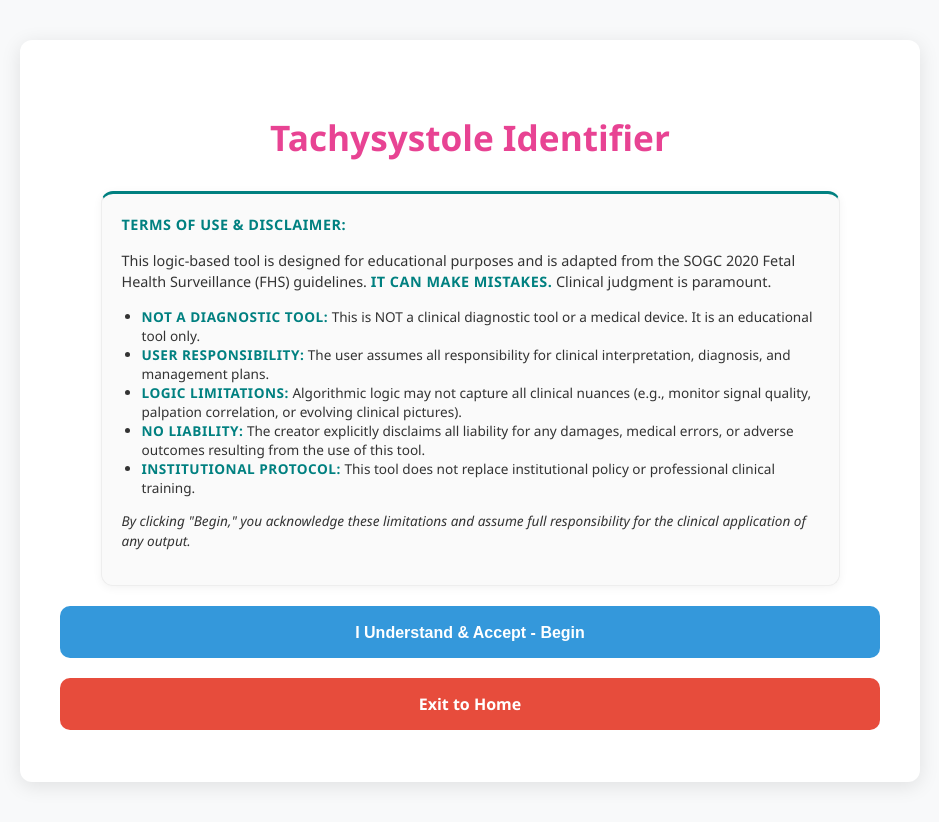
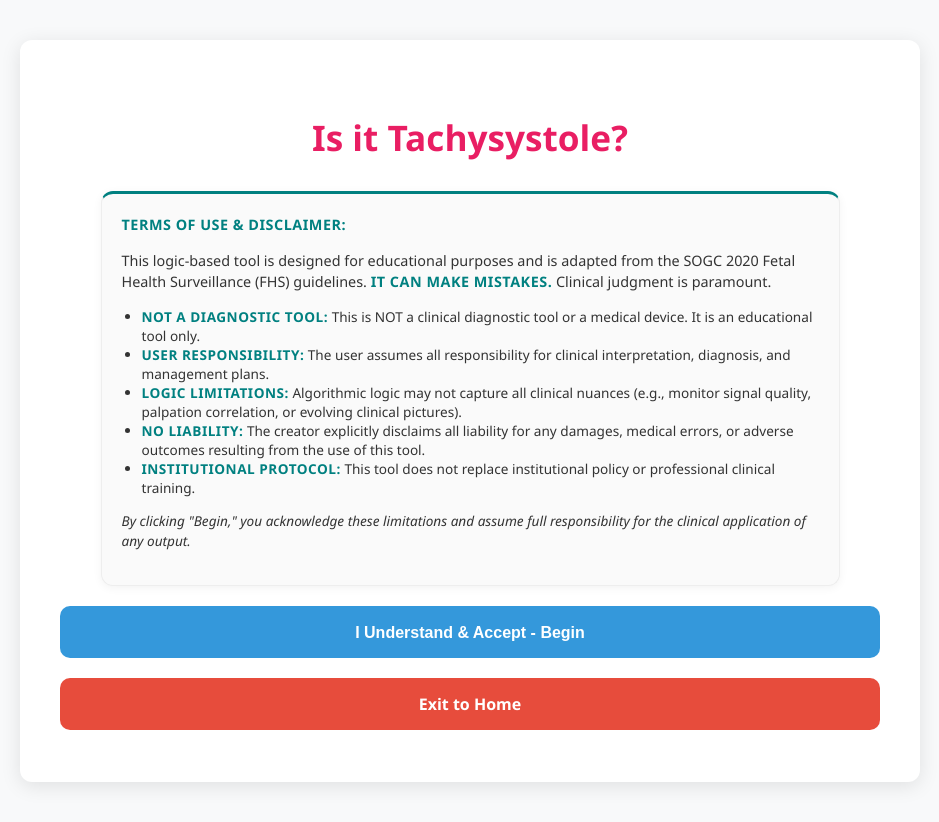
Before and after one commit to justanobnurse/test, a plain HTML site: page tachy.html in a window 1280 px wide. Shown: the whole page, without its empty margins (170-1109 px from the left). Drawn offline with Linux system fonts and the light colour scheme.

Commit message:
Update tachy.html

```diff
--- a/tachy.html
+++ b/tachy.html
@@ -9,7 +9,7 @@
 <body>
 <div class="container">
     <div id="page1">
-        <h2 style="text-align: center; font-size: 2.2rem; color: #e84393; margin-bottom: 25px;">Tachysystole Identifier</h2>
+        <h2 style="text-align: center; font-size: 2.2rem; color: #e91e63; margin-bottom: 25px;">Is it Tachysystole?</h2>
 
         <div class="disclaimer-banner">
             <strong style="display: block; margin-bottom: 8px;">Terms of Use & Disclaimer:</strong>
```
